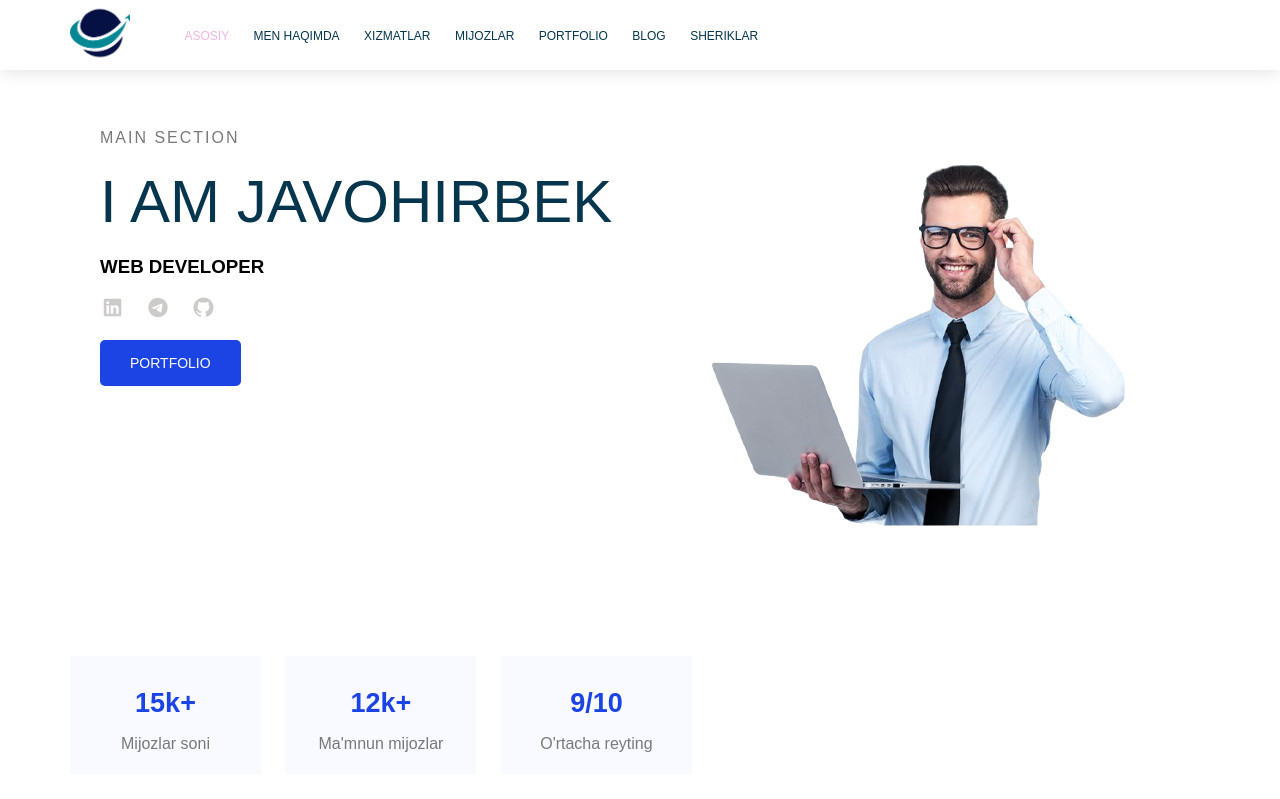
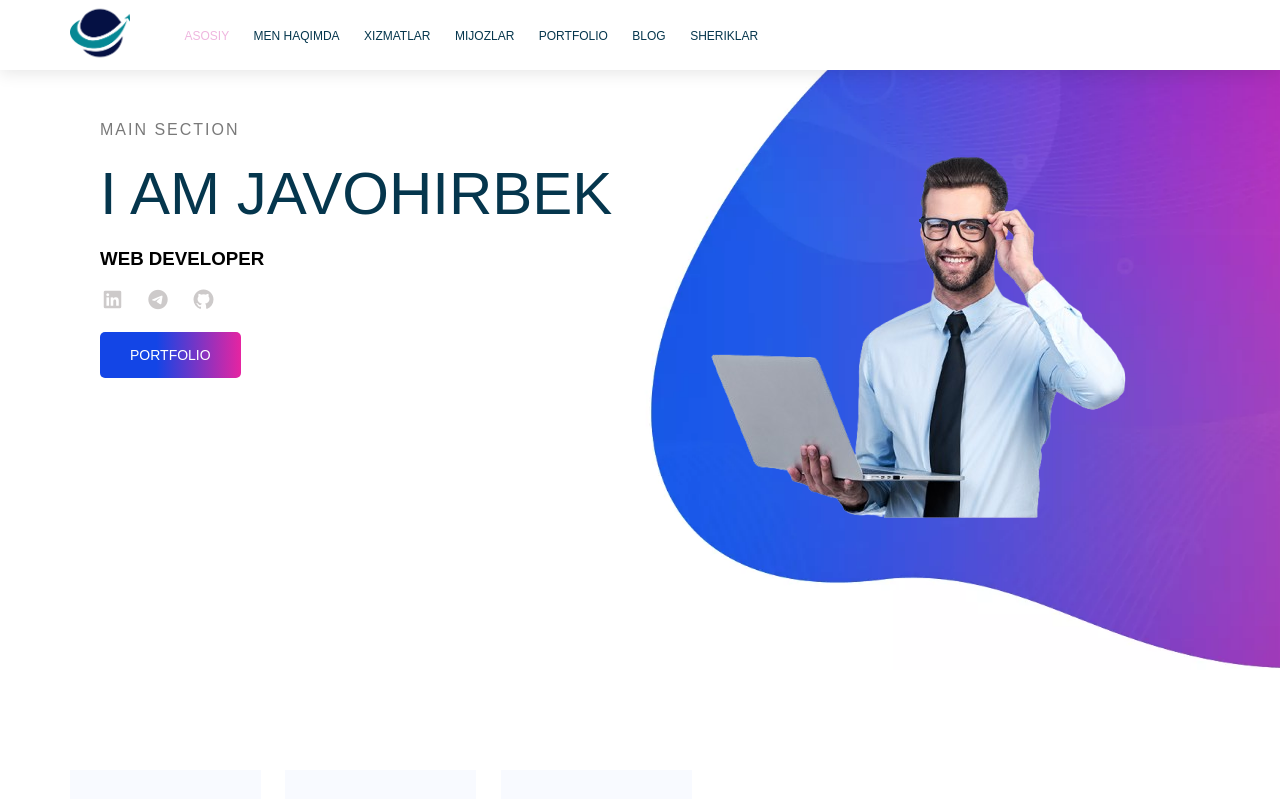
Before and after one commit to javohircoder/practice_html_css1, a plain HTML site: page index.html in a window 1280 px wide. Shown: the top 799 px of the page. Drawn offline with Linux system fonts and the light colour scheme.

Commit message:
feat: add new backround img & images

```diff
--- a/style.css
+++ b/css/style.css
@@ -1,4 +1,5 @@
 body {
+	margin: 0;
 	font-family: sans-serif;
 }
 
@@ -15,16 +16,23 @@ body {
 }
 .button {
 	border: none;
-	background-color: #1c44e4;
+	background: linear-gradient(to right, #1345e6 20%, #ed239f 51%, #1345e6 100%);
+	background-size: 200% auto;
 	color: #ffffff;
 	font-size: 14px;
 	font-weight: 500;
 	padding: 15px 30px;
 	cursor: pointer;
 	border-radius: 5px;
+	transition: all 0.4s ease;
+}
+.button:hover {
+	background-position: right center;
 }
 .blur-line {
 	display: inline-block;
+	position: relative;
+	top: -3px;
 	margin-left: 5px;
 	margin-top: -2px;
 	width: 80px;
@@ -41,7 +49,12 @@ body {
 }
 
 /* Main header */
-
+.main-banner {
+	background: url('../img/home-banner.png') no-repeat top center;
+	background-position: center;
+	background-size: cover;
+	min-height: 670px;
+}
 .container {
 	width: 1140px;
 	margin: 0 auto;
@@ -161,7 +174,10 @@ body {
 .statics__number {
 	font-size: 27px;
 	margin-bottom: 5px;
-	color: #1c44e4;
+	/* color: #1c44e4; */
+	background: linear-gradient(90deg, #1345e6 0%, #ed239f 100%);
+	-webkit-background-clip: text;
+	-webkit-text-fill-color: transparent;
 }
 .statics__title {
 	font-size: 16px;
--- a/index.html
+++ b/index.html
@@ -8,7 +8,7 @@
 	<link rel="stylesheet" href="https://cdnjs.cloudflare.com/ajax/libs/font-awesome/7.0.1/css/all.min.css"
 		integrity="sha512-2SwdPD6INVrV/lHTZbO2nodKhrnDdJK9/kg2XD1r9uGqPo1cUbujc+IYdlYdEErWNu69gVcYgdxlmVmzTWnetw=="
 		crossorigin="anonymous" referrerpolicy="no-referrer" />
-	<link rel="stylesheet" href="style.css">
+	<link rel="stylesheet" href="./css/style.css">
 </head>
 
 <body>
@@ -53,6 +53,7 @@
 	<!-- /Header section -->
 
 	<!-- Main section -->
+	<div class="main-banner">
 		<div class="container">
 			<section id="main-section" class="main-section">
 				<div class="main-section__info">
@@ -77,6 +78,7 @@
 				</div>
 			</section>
 			<div class="clearfix"></div>
+		</div>
 	</div>
 	<!-- /Main section -->
 
```
Also changed, not shown: img/b1.jpg (added), img/b2.jpg (added), img/b3.jpg (added), img/home-banner.png (added), img/logo1.png.webp (added), img/logo2.png.webp (added), img/logo3.png.webp (added), img/logo4.png.webp (added), img/logo5.png.webp (added), 1 other file. Lines whose indentation alone changed are shown as unchanged.
